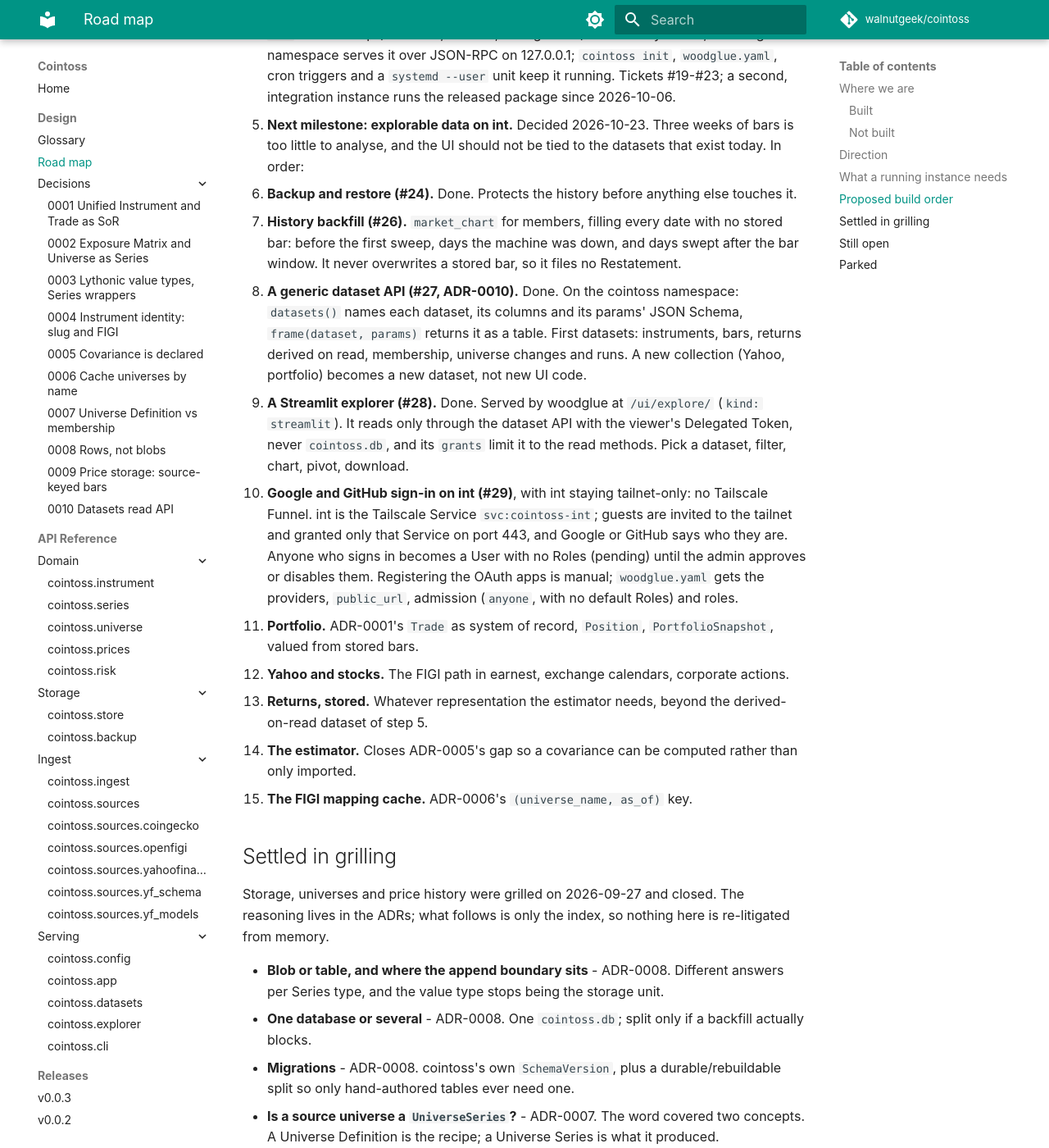
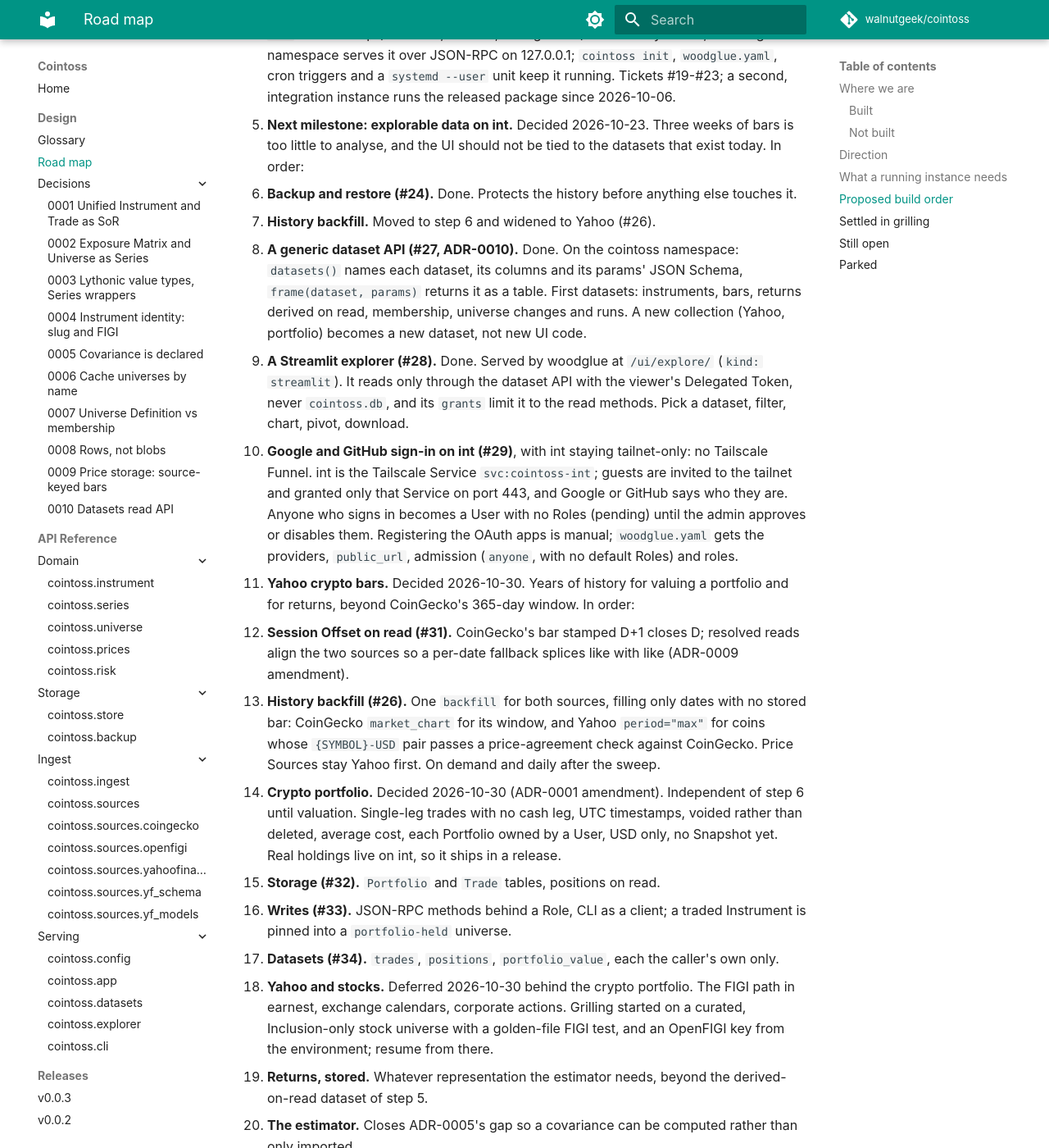
Before and after one commit to walnutgeek/cointoss, an MkDocs documentation site: the page built from docs/road-map.md, in a window 1280 px wide and 1400 px high, scrolled down 3790 px. Shown: the whole window at 82% size. Built offline with MkDocs 1.6.1 and Material for MkDocs 9.7.7, drawn with Linux system fonts in a browser that asks for light colours; comment, search, counter and statistics services are not loaded; some of the changed text lies outside the part shown.

Commit message:
docs: Yahoo crypto bars and crypto portfolio decisions (grilling 2026-10-30)
ADR-0009: Session Offset applied on read; Yahoo pair link by price agreement.
ADR-0001: trade, void, ownership and cost-basis decisions for the first portfolio.
Road map: steps 6-7 added (#31, #26, #32-#34), stocks deferred to step 8.

Co-Authored-By: Claude Opus 5.5 <noreply@anthropic.com>

```diff
--- a/docs/adr/0009-price-storage-source-keyed-bars.md
+++ b/docs/adr/0009-price-storage-source-keyed-bars.md
@@ -1,6 +1,6 @@
 # Price Storage: Source-Keyed Bars, Adjustment As Fetched
 
-Status: accepted, amended 2026-09-29.
+Status: accepted, amended 2026-09-29 and 2026-10-30.
 
 Context: `get_prices` returns a `FrameData` that is cached and discarded, so no price history is written down. ADR-0005 exists because adjusted history is rewritten by corporate actions, and the road map assumed the reconstructable answer was to store unadjusted prices plus a corporate-action record. Checked against the live API, that option does not exist. `yfinance` with `auto_adjust=False` returns `Open, High, Low, Close, Adj Close, Volume, Dividends, Stock Splits`, and the OHLC columns are already split-back-adjusted - NVDA traded near 1200 USD on 2024-06-05 and Yahoo reports 118.37 - so `auto_adjust=False` withholds only the dividend adjustment. Truly raw prices are not obtainable from Yahoo. Separately, CoinGecko's OHLC endpoint never returns daily candles: 7 and 30 days come back at 4-hour spacing, 90 and 365 days at 96-hour spacing, `days=max` requires a paid key, and the payload carries no volume. Its `market_chart` endpoint does give daily points with volume and market cap, but close-only.
 
@@ -18,7 +18,9 @@ Decision:
 - Amended 2026-09-29: a CoinGecko daily bar for date D is the price at 00:00 UTC of D, the point CoinGecko itself labels D. It is therefore roughly D-1's close, not D's. `bars_from_market_chart` keeps each UTC day's first point, so the trailing point the API appends at the fetch time never becomes a bar, and hourly and daily windows yield the same bars except on the first day of an hourly window, which has no 00:00 point.
 - Amended 2026-09-29: the daily sweep takes a `markets` listing's `current_price` as D's bar only when fetched within a configurable window after 00:00 UTC of D (`bar_window_hours` in `cointoss.yaml`, default three hours), so the bar stays the 00:00 price the definition above names. A sweep outside the window still resolves Instruments and records membership, and writes no bars; the missing day is left for a backfill. A re-sweep never overwrites a bar already stored for its date from the same source, because a later price is not a new vintage of the 00:00 price: `fetched_at` is the real fetch time, and re-sweeps file no Restatements.
 - Amended 2026-09-29: `Bar` carries an optional `market_cap` where the source reports one, as CoinGecko's `markets` and `market_chart` do, so "market cap always comes from CoinGecko" is now stored on CoinGecko's bars. It is not a price and takes no part in restatement detection: it is price times a circulating supply the vendor re-estimates freely, and comparing it would file supply revisions as rewritten history.
-- Amended 2026-09-29: "the two vendors agree on what a crypto day is" holds for the date label only. Both call the UTC day D by the same date, but CoinGecko's bar for D is the 00:00 price while Yahoo's `BTC-USD` bar for D closes at the end of D, so the two series are about a day apart and a per-date fallback between them splices series offset by a day. This is unresolved, and must be settled before Yahoo crypto bars are stored alongside CoinGecko's.
+- Amended 2026-09-29: "the two vendors agree on what a crypto day is" holds for the date label only. Both call the UTC day D by the same date, but CoinGecko's bar for D is the 00:00 price while Yahoo's `BTC-USD` bar for D closes at the end of D, so the two series are about a day apart and a per-date fallback between them splices series offset by a day. Resolved by the amendment of 2026-10-30 below.
+- Amended 2026-10-30: each source declares a Session Offset, the number of days by which the date it stamps on a bar leads the session that bar closes: 0 for Yahoo, 1 for CoinGecko, whose bar stamped D+1 is the 00:00 price that closes D. Bars stay stored as fetched, under the stamped date. Reads that resolve an Instrument's bars through its Price Sources apply the offset, so the series they return is keyed by the session closed and a per-date fallback from Yahoo to CoinGecko splices like with like. Reads of one source's bars return them as stored. Relabelling CoinGecko bars in storage was rejected because it rewrites the system of record; never splicing was rejected because it makes per-date fallback impossible.
+- Amended 2026-10-30: the crypto Price Sources order stays Yahoo first, CoinGecko second, as decided above. A coin's Yahoo pair is found by trying `{SYMBOL}-USD` and is accepted only when Yahoo's close for D and CoinGecko's bar for D+1 differ by under 2% in median over the last 30 sessions both hold; a rejected pair is logged, stores nothing, and is tried again on the next backfill. An accepted pair is recorded as a Yahoo External Reference and a Ticker History row at source `yahoo`. Yahoo history is taken back to the pair's listing (`period="max"`), which reaches past CoinGecko's 365-day window, and only for dates before today UTC, so no Provisional Bar is written by a backfill.
 
 Considered Options:
 - Bitemporal storage keyed on `(instrument, source, bar_date, fetched_as_of)`, every vintage retained. Perfectly reproducible, and storage multiplies every time a daily job re-fetches an overlapping range.
--- a/docs/road-map.md
+++ b/docs/road-map.md
@@ -4,7 +4,7 @@ Where cointoss is, where it is going, and what has to be decided before it gets
 as directions change. Decisions that survive belong in `docs/adr/`; vocabulary belongs in
 `CONTEXT.md`. This file holds the parts that are still moving.
 
-Last updated: 2026-10-23, at `086a7cd` (v0.0.2).
+Last updated: 2026-10-30, at `6ce6319` (v0.0.3).
 
 ## Where we are
 
@@ -48,7 +48,7 @@ Everything that makes it a system rather than a library:
 - **Missed days have no bars.** The unit catches up today's sweep when the service starts, but a
   day the machine was down for is never swept, and a sweep later than the bar window (default
   three hours after 00:00 UTC) records membership and writes no bars (ADR-0009 amendment).
-  Both leave a date with no bar, which backfill (step 5) is to fill.
+  Both leave a date with no bar, which backfill (step 6, #26) is to fill.
 - **No retry runner.** The daily sweep is a scheduled node (#21), but nothing runs the
   unresolved retry queue.
 - **No returns.** Nothing turns prices into returns, so no covariance can be computed; the only
@@ -113,9 +113,7 @@ early, because accumulated history is the one thing that cannot be produced late
 5. **Next milestone: explorable data on int.** Decided 2026-10-23. Three weeks of bars is too
    little to analyse, and the UI should not be tied to the datasets that exist today. In order:
    1. **Backup and restore (#24).** Done. Protects the history before anything else touches it.
-   2. **History backfill (#26).** `market_chart` for members, filling every date with no stored bar:
-      before the first sweep, days the machine was down, and days swept after the bar window. It
-      never overwrites a stored bar, so it files no Restatement.
+   2. **History backfill.** Moved to step 6 and widened to Yahoo (#26).
    3. **A generic dataset API (#27, ADR-0010).** Done. On the cointoss namespace: `datasets()` names
       each dataset, its columns and its params' JSON Schema, `frame(dataset, params)` returns it as
       a table. First datasets: instruments, bars, returns derived on read, membership, universe
@@ -129,14 +127,31 @@ early, because accumulated history is the one thing that cannot be produced late
       signs in becomes a User with no Roles (pending) until the admin approves or disables them.
       Registering the OAuth apps is manual; `woodglue.yaml` gets the providers, `public_url`,
       admission (`anyone`, with no default Roles) and roles.
-6. **Portfolio.** ADR-0001's `Trade` as system of record, `Position`, `PortfolioSnapshot`, valued
-   from stored bars.
-7. **Yahoo and stocks.** The FIGI path in earnest, exchange calendars, corporate actions.
-8. **Returns, stored.** Whatever representation the estimator needs, beyond the derived-on-read
+6. **Yahoo crypto bars.** Decided 2026-10-30. Years of history for valuing a portfolio and
+   for returns, beyond CoinGecko's 365-day window. In order:
+   1. **Session Offset on read (#31).** CoinGecko's bar stamped D+1 closes D; resolved reads align
+      the two sources so a per-date fallback splices like with like (ADR-0009 amendment).
+   2. **History backfill (#26).** One `backfill` for both sources, filling only dates with no
+      stored bar: CoinGecko `market_chart` for its window, and Yahoo `period="max"` for coins whose
+      `{SYMBOL}-USD` pair passes a price-agreement check against CoinGecko. Price Sources stay
+      Yahoo first. On demand and daily after the sweep.
+7. **Crypto portfolio.** Decided 2026-10-30 (ADR-0001 amendment). Independent of step 6 until
+   valuation. Single-leg trades with no cash leg, UTC timestamps, voided rather than deleted,
+   average cost, each Portfolio owned by a User, USD only, no Snapshot yet. Real holdings live on
+   int, so it ships in a release.
+   1. **Storage (#32).** `Portfolio` and `Trade` tables, positions on read.
+   2. **Writes (#33).** JSON-RPC methods behind a Role, CLI as a client; a traded Instrument is
+      pinned into a `portfolio-held` universe.
+   3. **Datasets (#34).** `trades`, `positions`, `portfolio_value`, each the caller's own only.
+8. **Yahoo and stocks.** Deferred 2026-10-30 behind the crypto portfolio. The FIGI path in
+   earnest, exchange calendars, corporate actions. Grilling started on a curated, Inclusion-only
+   stock universe with a golden-file FIGI test, and an OpenFIGI key from the environment; resume
+   from there.
+9. **Returns, stored.** Whatever representation the estimator needs, beyond the derived-on-read
    dataset of step 5.
-9. **The estimator.** Closes ADR-0005's gap so a covariance can be computed rather than only
+10. **The estimator.** Closes ADR-0005's gap so a covariance can be computed rather than only
     imported.
-10. **The FIGI mapping cache.** ADR-0006's `(universe_name, as_of)` key.
+11. **The FIGI mapping cache.** ADR-0006's `(universe_name, as_of)` key.
 
 ## Settled in grilling
 
@@ -157,6 +172,14 @@ the ADRs; what follows is only the index, so nothing here is re-litigated from m
 - **What is a bar, and vendor disagreement** - ADR-0009. Session date in the venue's own calendar,
   keyed by source so disagreement is recorded rather than resolved.
 
+Yahoo crypto bars and the crypto portfolio were grilled on 2026-10-30 and closed:
+
+- **CoinGecko and Yahoo crypto bars a day apart** - ADR-0009 amendment. A Session Offset per
+  source, applied on read; storage untouched.
+- **Linking a coin to its Yahoo pair** - ADR-0009 amendment. `{SYMBOL}-USD`, accepted on price
+  agreement with CoinGecko, recorded as an External Reference. No FIGI involved.
+- **Trades, voids, ownership, cost basis, cash** - ADR-0001 amendment.
+
 ## Still open
 
 - **Where Streamlit is installed.** int runs the released package as a `uv tool`; Streamlit and
@@ -168,12 +191,8 @@ the ADRs; what follows is only the index, so nothing here is re-litigated from m
   walnutgeek/woodglue#23.
 - **Delisting versus absence.** Absence from a source is not the same fact as a delisting, and
   nothing yet distinguishes them. ADR-0007 drops an instrument from membership either way. This
-  needs settling before stocks (step 8).
-- **CoinGecko and Yahoo crypto bars are about a day apart.** CoinGecko's 00:00 UTC point for day
-  D is roughly D-1's close; Yahoo's bar closes at the end of D. `bars_for` falling back between
-  them splices series offset by a day. ADR-0009's amendment records that "agree on what a
-  crypto day is" holds for the label only; what to do about it is open. Settle before Yahoo
-  crypto bars are ingested alongside CoinGecko.
+  needs settling before a stock universe ranked from a listing (step 8); an Inclusion-only one
+  sidesteps it.
 - **A fixed `days` for `market_chart`.** Mostly settled by #19: a CoinGecko bar is the date's
   first (00:00) point, so hourly and daily windows agree, except on the first day of an hourly
   window, which has no 00:00 point. A backfill should ask for 90 days or more.
```
Also changed, not shown: CONTEXT.md (+8 -0 lines), docs/adr/0001-unified-instrument-and-trade-sor.md (+10 -1 lines).
